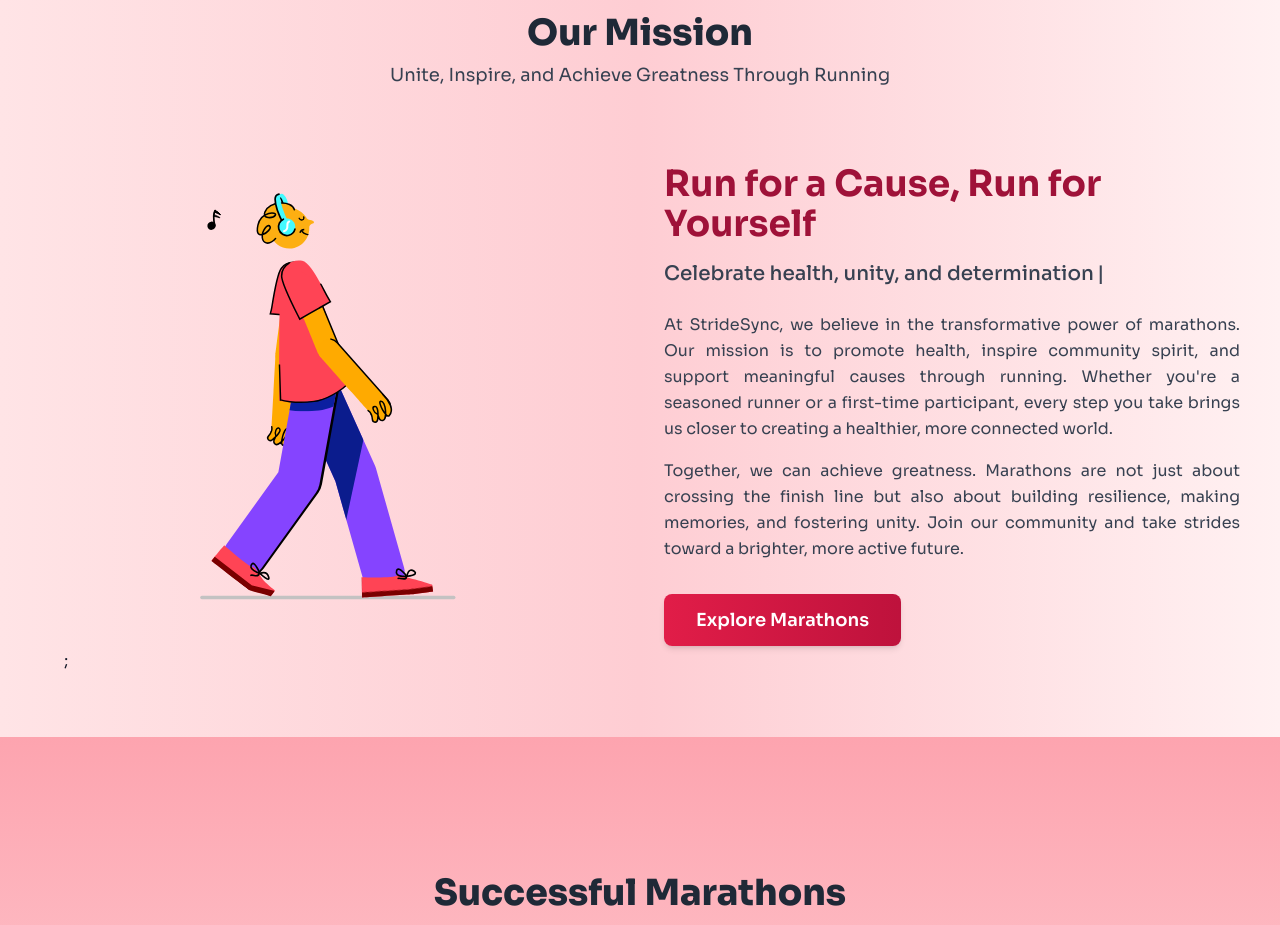
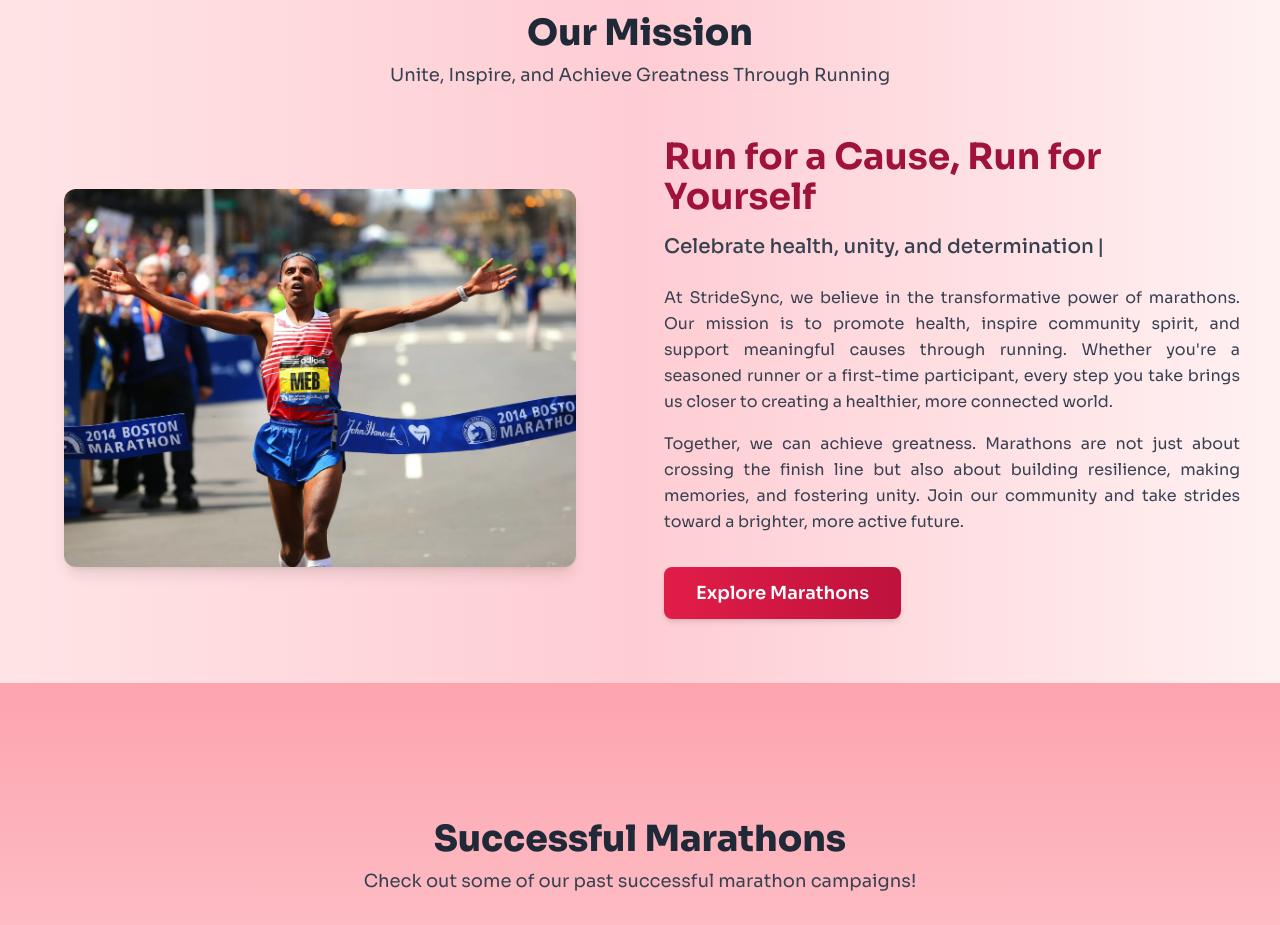
Before and after one commit to sorupchakraborty/StrideSync-client, a React (Vite) app: page / in a window 1280 px wide. Shown: the part 2620-3545 px from the top of the page. Built offline with nearby package versions, Linux system fonts and the light colour scheme; no server answers.

Commit message:
update ourmission

```diff
--- a/src/components/Home/OurMission.jsx
+++ b/src/components/Home/OurMission.jsx
@@ -1,9 +1,9 @@
 import { Typewriter } from "react-simple-typewriter";
 import Lottie from "lottie-react";
-import groovyWalkAnimation from "../../assets/groovyWalk.json";
+// import groovyWalkAnimation from "../../assets/groovyWalk.json";
 // import missionAnimation from "../../assets/marathon-mission.json"; // Replace with a relevant marathon-themed animation
 import SectionTitle from "../shared/SectionTitle";
-import run from '../../assets/run.png';
+import run from '../../assets/groovy_rep.png';
 import { Link } from "react-router-dom";
 
 const OurMission = () => {
@@ -16,8 +16,8 @@
       <div className="mt-12 grid grid-cols-1 lg:grid-cols-2 gap-12 items-center">
         <div className="flex justify-center">
           <div className="w-full max-w-lg relative">
-            {/* <img src={run} alt="Runner" className="rounded-xl shadow-lg transform hover:scale-105 transition duration-500" /> */}
-            <Lottie animationData={groovyWalkAnimation} />;
+            <img src={run} alt="Runner" className="rounded-xl shadow-lg transform hover:scale-105 transition duration-500" />
+            {/* <Lottie animationData={groovyWalkAnimation} />; */}
             <div className="absolute inset-0 bg-gradient-to-b from-transparent to-rose-200 dark:to-gray-900 opacity-40 rounded-xl"></div>
           </div>
         </div>
```
Also changed, not shown: src/assets/groovy_rep.png (added).
